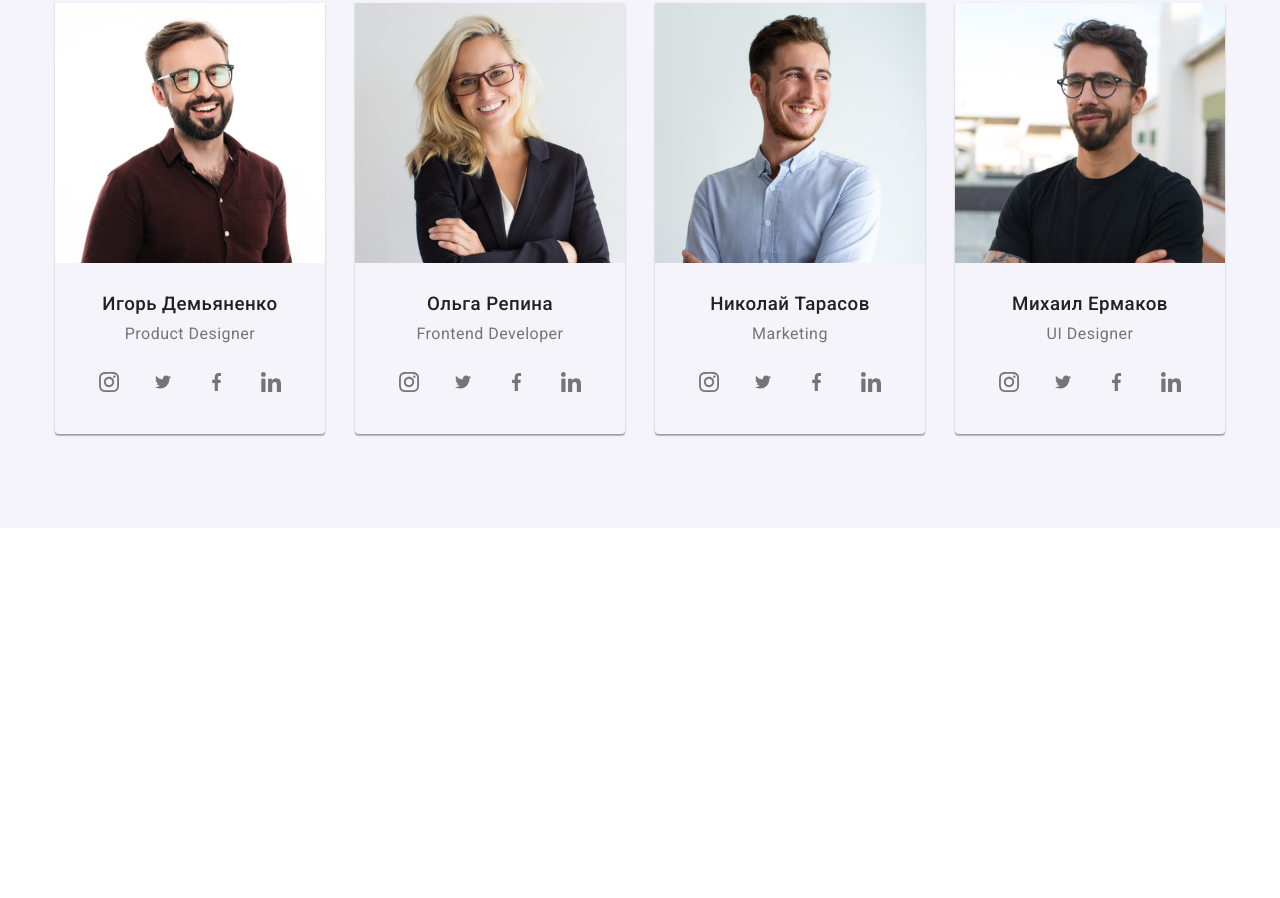
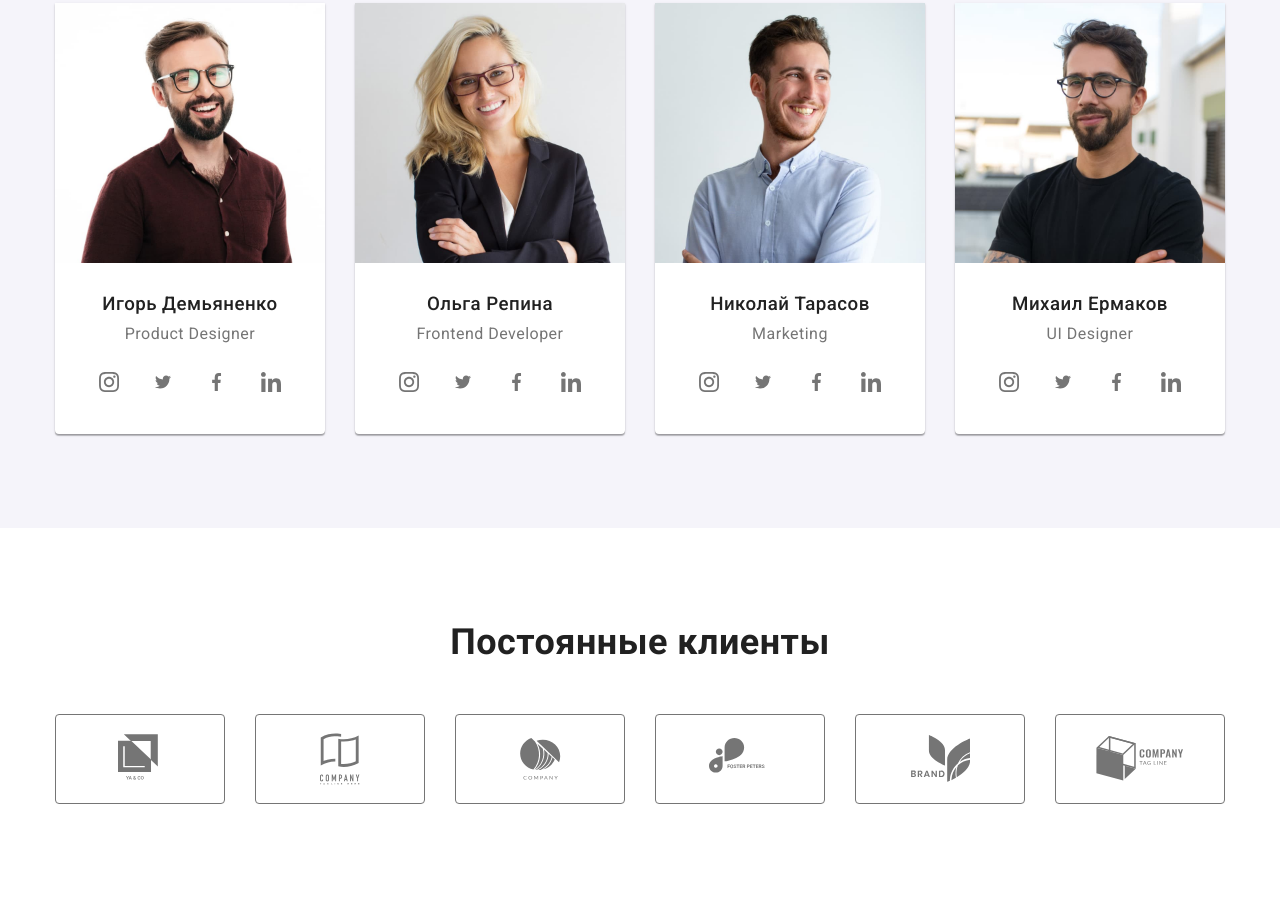
Before and after one commit to Anatoliy-Mostovoy/my-test, a plain HTML site: page index.html in a window 1280 px wide. Shown: the part 1872-2770 px from the top of the page. Before the commit the page ends 2400 px from the top, so only its background shows below. Drawn offline with nearby package versions, Linux system fonts and the light colour scheme.

Commit message:
сделана секция наши клиенты

```diff
--- a/css/style.css
+++ b/css/style.css
@@ -264,6 +264,7 @@ img{
     text-align: center;
     font-size: 16px;
     line-height: 1.18;
+    background-color: var(--bgc-main);
 
     box-shadow: 0px 1px 3px rgba(0, 0, 0, 0.12), 0px 1px 1px rgba(0, 0, 0, 0.14), 0px 2px 1px rgba(0, 0, 0, 0.2);
     border-radius: 0px 0px 4px 4px;
@@ -313,3 +314,31 @@ img{
     background-color: var(--acent);
     fill: var(--tc-white);
 }
+
+/* наши клиенты */
+.client-list {
+    display: flex;
+    align-items: center;
+    justify-content: center;
+}
+
+.client-item:not(:last-child){
+    margin-right: 30px;
+}
+
+.client-link{
+    display: flex;
+    align-items: center;
+    justify-content: center;
+    width: 170px;
+    height: 90px;
+    border: 1px solid var(--tc-main);
+    border-radius: 4px;
+    fill: var(--tc-main);
+}
+
+.client-link:hover,
+.client-link:focus{
+    fill:var(--acent);
+    border: 1px solid var(--acent);
+}
--- a/index.html
+++ b/index.html
@@ -256,6 +256,58 @@
             </div>
 
         </section>
+
+        <!-- наши клиенты  -->
+        <section class="section">
+            <div class="container">
+                <h2 class="section-title">Постоянные клиенты</h2>
+                <ul class="client-list list">
+                    <li class="client-item">
+                        <a class="client-link" href="#">
+                            <svg width="44" height="49">
+                                <use href="./img/sprite.svg#cmp1"></use>
+                            </svg>
+                        </a>
+                    </li>
+                    <li class="client-item">
+                        <a class="client-link" href="#">
+                            <svg width="40" height="52">
+                                <use href="./img/sprite.svg#cmp2"></use>
+                            </svg>
+                        </a>
+                    </li>
+                    <li class="client-item">
+                        <a class="client-link" href="#">
+                            <svg width="41" height="42">
+                                <use href="./img/sprite.svg#cmp3"></use>
+                            </svg>
+                        </a>
+                    </li>
+                    <li class="client-item">
+                        <a class="client-link" href="#">
+                            <svg width="79" height="42">
+                                <use href="./img/sprite.svg#cmp4"></use>
+                            </svg>
+                        </a>
+                    </li>
+                    <li class="client-item">
+                        <a class="client-link" href="#">
+                            <svg width="59" height="47">
+                                <use href="./img/sprite.svg#cmp5"></use>
+                            </svg>
+                        </a>
+                    </li>
+                    <li class="client-item">
+                        <a class="client-link" href="#">
+                            <svg width="88" height="45">
+                                <use href="./img/sprite.svg#cmp6"></use>
+                            </svg>
+                        </a>
+                    </li>
+                </ul>
+
+            </div>
+        </section>
     </main>
     <footer>
 
```
